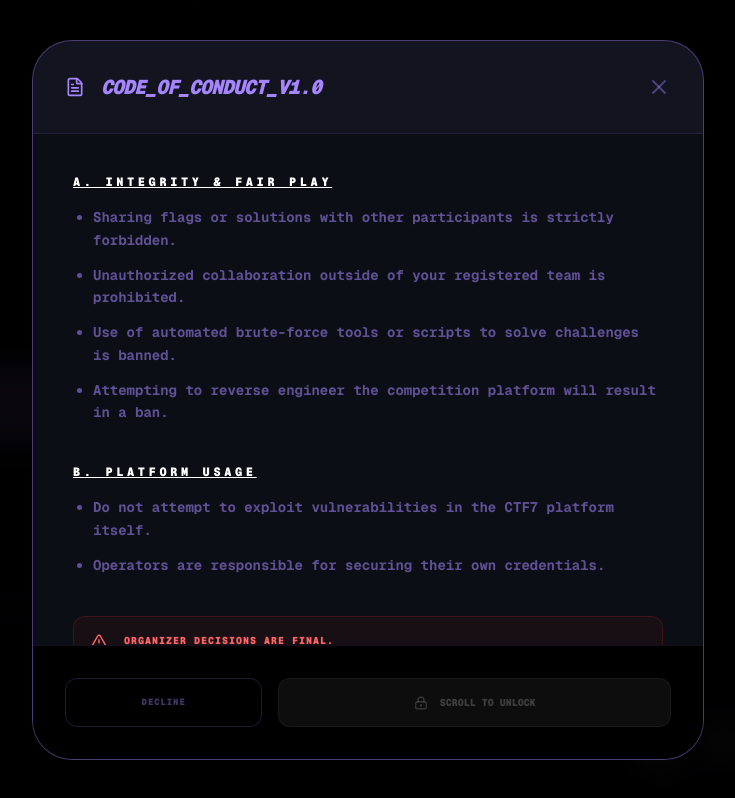
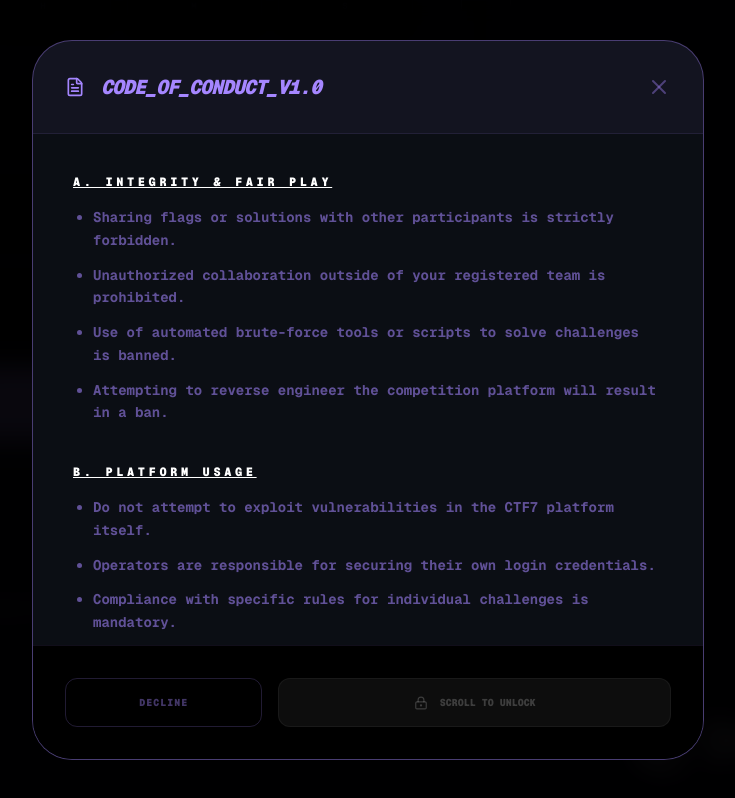
Before and after one commit to Prathamgg4/ctf-2026, a Next.js app: page / in a window 1280 px wide. Both pictures are taken after typing "Sample", "name@example.com", "Sample" into the empty fields and a click on the button "INITIALIZE CONNECTION". Shown: the part 458-1256 px from the top of the page, without its empty margins (272-1007 px from the left). Built offline with nearby package versions, Linux system fonts and the light colour scheme; no server answers.

Commit message:
Verification Gmail

```diff
--- a/app/page.tsx
+++ b/app/page.tsx
@@ -67,7 +67,6 @@ export default function FinalPremiumCTF() {
     setShowTerms(true);
   };
 
-  // FIXED: Single clean handleAccept function with your specific Template parameters
   const handleAccept = async () => {
     setShowTerms(false);
     setStatus('DISPATCHING_PACKET...');
@@ -75,9 +74,8 @@ export default function FinalPremiumCTF() {
     const otp = Math.floor(100000 + Math.random() * 900000).toString();
     setGeneratedOtp(otp);
 
-    // Matches your EmailJS Dashboard: {{to_email}} and {{verification_code}}
     const templateParams = {
-      to_email: formData.email,
+      to_email: formData.email, // Updated to match your Dashboard
       verification_code: otp,
     };
 
@@ -206,7 +204,7 @@ export default function FinalPremiumCTF() {
           <div className="fixed inset-0 z-[150] flex items-center justify-center p-6 bg-black/90 backdrop-blur-xl">
             <motion.div initial={{ scale: 0.9, opacity: 0 }} animate={{ scale: 1, opacity: 1 }} exit={{ scale: 0.9, opacity: 0 }} className="bg-[#0b0e14] border-2 border-green-500/50 p-8 lg:p-12 rounded-[2rem] lg:rounded-[3rem] max-w-md w-full text-center shadow-[0_0_80px_rgba(34,197,94,0.2)]">
               <div className="flex justify-center mb-8"><div className="p-5 bg-green-500/10 rounded-full border border-green-500/30"><ShieldCheck className="text-green-500 animate-bounce" size={56} /></div></div>
-              <h3 className="text-3xl font-black italic uppercase text-white mb-6">Uplink Verified</h3>
+              <h3 className="text-3xl font-black italic uppercase tracking-tighter text-white mb-6">Uplink Verified</h3>
               <p className="text-green-500/70 text-[11px] lg:text-sm font-bold leading-relaxed mb-10 uppercase tracking-widest">Identity confirmed. Your info has been synchronized with the HACK-X database.</p>
               <button onClick={handleReset} className="w-full bg-green-500 text-black font-black py-5 rounded-2xl uppercase tracking-[0.3em] text-[10px] lg:text-xs hover:bg-white transition-all">Enter Terminal</button>
             </motion.div>
@@ -223,6 +221,8 @@ export default function FinalPremiumCTF() {
                 <button onClick={() => setShowTerms(false)} className="text-[#a586ff]/40 hover:text-[#a586ff]"><X size={24} /></button>
               </div>
               <div ref={scrollRef} onScroll={handleScroll} className="p-6 lg:p-10 overflow-y-auto space-y-10 text-[#a586ff]/70 text-[11px] lg:text-sm font-bold leading-relaxed custom-scrollbar">
+
+                {/* SECTION A */}
                 <section className="space-y-4">
                   <h4 className="text-white tracking-[0.3em] text-[10px] lg:text-xs uppercase underline font-black">A. Integrity & Fair Play</h4>
                   <ul className="space-y-3 list-disc pl-5 opacity-80">
@@ -232,19 +232,40 @@ export default function FinalPremiumCTF() {
                     <li>Attempting to reverse engineer the competition platform will result in a ban.</li>
                   </ul>
                 </section>
+
+                {/* SECTION B */}
                 <section className="space-y-4">
                   <h4 className="text-white tracking-[0.3em] text-[10px] lg:text-xs uppercase underline font-black">B. Platform Usage</h4>
                   <ul className="space-y-3 list-disc pl-5 opacity-80">
                     <li>Do not attempt to exploit vulnerabilities in the CTF7 platform itself.</li>
-                    <li>Operators are responsible for securing their own credentials.</li>
+                    <li>Operators are responsible for securing their own login credentials.</li>
+                    <li>Compliance with specific rules for individual challenges is mandatory.</li>
                   </ul>
                 </section>
+
+                {/* SECTION C */}
+                <section className="space-y-4">
+                  <h4 className="text-white tracking-[0.3em] text-[10px] lg:text-xs uppercase underline font-black">C. Community Engagement</h4>
+                  <ul className="space-y-3 list-disc pl-5 opacity-80">
+                    <li>Treat all participants, organizers, and sponsors with respect and courtesy.</li>
+                    <li>Harassment, discrimination, or hate speech will not be tolerated.</li>
+                    <li>Posting inappropriate or offensive content is cause for immediate removal.</li>
+                  </ul>
+                </section>
+
+                {/* SECTION D */}
+                <section className="space-y-4">
+                  <h4 className="text-white tracking-[0.3em] text-[10px] lg:text-xs uppercase underline font-black">D. Penalties</h4>
+                  <p className="italic leading-loose opacity-80">Violations may lead to disqualification, permanent bans, and legal reporting. All decisions made by the organizing committee are final and binding.</p>
+                </section>
+
                 <div className="p-4 border border-red-500/20 bg-red-500/5 rounded-xl flex items-start gap-4 text-red-400">
-                  <AlertTriangle size={18} className="flex-shrink-0" /><p className="text-[9px] lg:text-[10px] uppercase font-black tracking-widest">Organizer decisions are final.</p>
+                  <AlertTriangle size={18} className="flex-shrink-0" />
+                  <p className="text-[9px] lg:text-[10px] uppercase font-black tracking-widest">Organizer decisions are final.</p>
                 </div>
               </div>
               <div className="p-6 lg:p-8 border-t border-[#a586ff]/10 bg-black flex gap-3 lg:gap-4">
-                <button onClick={() => setShowTerms(false)} className="flex-1 py-4 border border-[#a586ff]/20 rounded-xl text-[#a586ff]/40 uppercase text-[9px] font-black tracking-widest">Decline</button>
+                <button onClick={() => setShowTerms(false)} className="flex-1 py-4 border border-[#a586ff]/20 rounded-xl text-[#a586ff]/40 uppercase text-[9px] lg:text-[10px] font-black tracking-widest">Decline</button>
                 <motion.button disabled={!hasReadToBottom} onClick={handleAccept} className={`flex-[2] py-4 rounded-xl flex items-center justify-center gap-3 uppercase text-[9px] lg:text-[10px] font-black transition-all ${hasReadToBottom ? 'bg-[#a586ff] text-black shadow-[0_0_30px_rgba(165,134,255,0.4)]' : 'bg-white/5 text-white/20 cursor-not-allowed border border-white/5'}`}>
                   {!hasReadToBottom && <LockKeyhole size={14} />} {hasReadToBottom ? 'Agree & Connect' : 'Scroll to Unlock'}
                 </motion.button>
```
